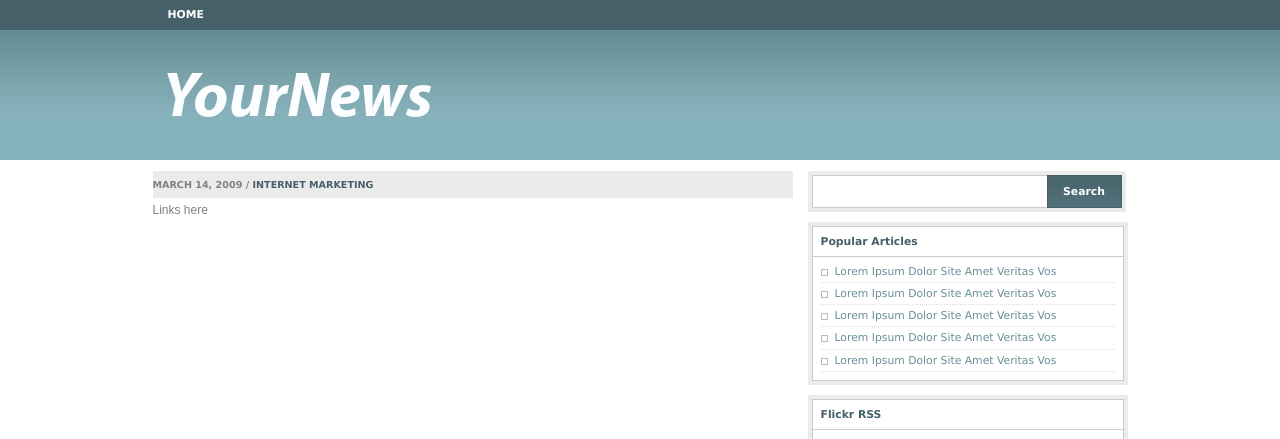
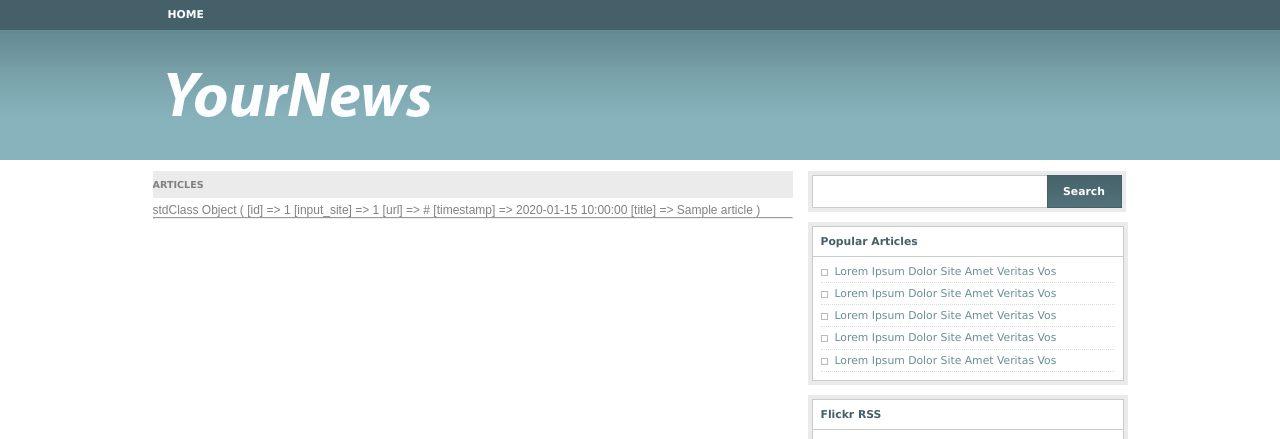
Before and after one commit to sandrb/yournews, a PHP site: page /yournews/index.php?a=overview in a window 1280 px wide. Shown: the top 439 px of the page. Run offline with PHP 8.4, Linux system fonts and the light colour scheme; the visitor is signed in with stand-in values (Sample User, id 1); data comes from the database, SQL or seed files in the repository; tables that the repository leaves empty hold one stand-in row (values such as "Sample post").

Commit message:
First version of overview now gives results

```diff
--- a/frontend.php
+++ b/frontend.php
@@ -8,12 +8,14 @@
  */
 class frontend {
     function display(){
-        if(!isset($_SESSION['userid'])){
+        global $users;
+        $curUser = $users->curUser();
+        if($curUser == null){
             //show login form
             $this->showLogin();
         }else{
             //show news overview
-            $this->showOverview();
+            $this->showOverview($curUser);
         }
     }
 
@@ -34,10 +36,11 @@ class frontend {
         }
     }
 
-    function showOverview(){
+    function showOverview($curUser){
         global $sql;
         global $config;
-
+        //die("SELECT id,input_site,url,timestamp,title FROM " . $config->dbprefix . "articles WHERE id IN(SELECT article FROM " . $config->dbprefix . "matches WHERE user = " . $curUser->id . ")");
+        $articles = $sql->fetch_object("SELECT id,input_site,url,timestamp,title FROM " . $config->dbprefix . "articles WHERE id IN(SELECT article FROM " . $config->dbprefix . "matches WHERE user = " . $curUser->id . ")");
         include("templates/overview.php");
     }
 }
--- a/templates/overview.php
+++ b/templates/overview.php
@@ -19,8 +19,13 @@
     <!-- END header -->
     <!-- BEGIN content -->
     <div id="content">
-        <p class="details1">March 14, 2009 / <a href="#">Internet Marketing</a></p>
-        Links here
+        <p class="details1">Articles</p>
+        <?php
+        foreach($articles as $article){
+            print_r($article);
+            echo "<hr>";
+        }
+        ?>
     </div>
     <!-- END content -->
     <!-- BEGIN sidebar -->
@@ -90,7 +95,7 @@
 <!-- END wrapper -->
 <!-- BEGIN footer -->
 <div id="footer">
-    <p>Copyright &copy; 2009 - <a href="#">Website Name</a> &middot; All Rights Reserved | Template by: <a href="http://www.wpthemedesigner.com/">WordPress Designer</a> | Get More <a href="#">Free CSS Templates</a> </p>
+    <p>Copyright &copy; <?php echo date("Y"); ?> - YourNews &middot; All Rights Reserved | Template by: <a href="http://www.wpthemedesigner.com/">WordPress Designer</a> </p>
 </div>
 <!-- END footer -->
 </body>
--- a/users.php
+++ b/users.php
@@ -27,6 +27,16 @@ class users {
         }else{
             //no user exists, don't login and return false
             return false;
+        }
+    }
+
+    function curUser(){
+        global $sql;
+        global $config;
+        if(isset($_SESSION['userid'])){
+            return $sql->fetch_object_single_row("SELECT * FROM " . $config->dbprefix . "users WHERE id = '" . $sql->mysqli->real_escape_string($_SESSION['userid']) . "' LIMIT 1");
+        }else{
+            return null;
         }
     }
 
```
